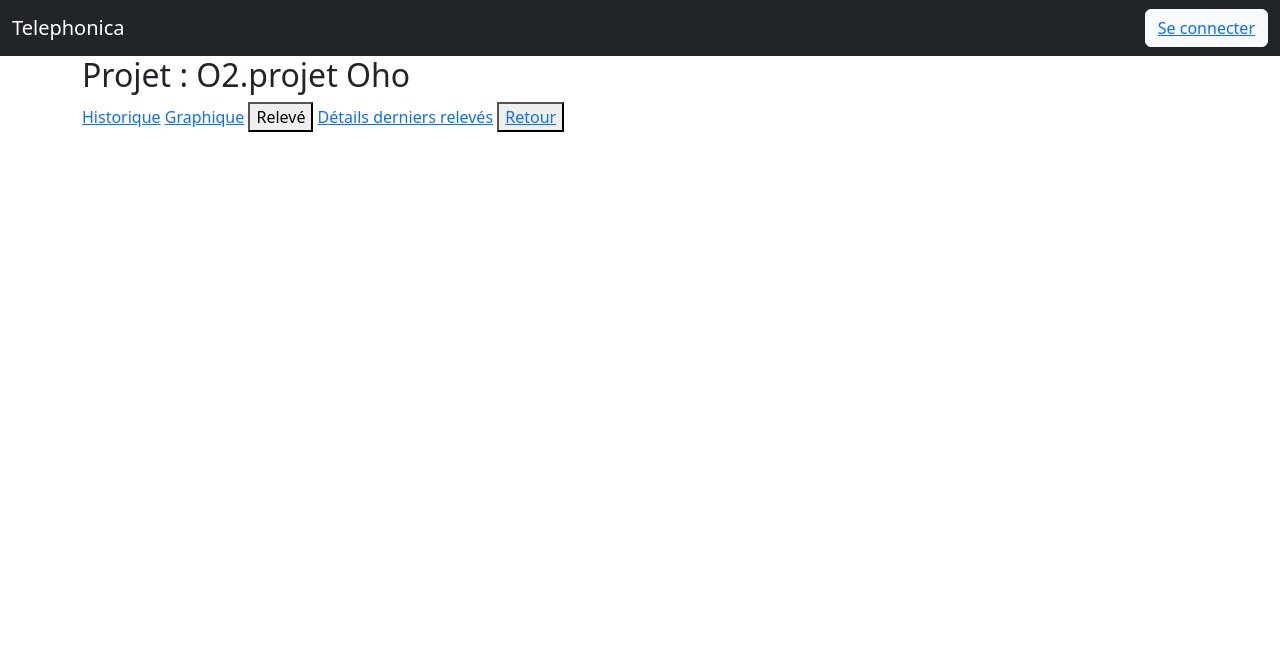
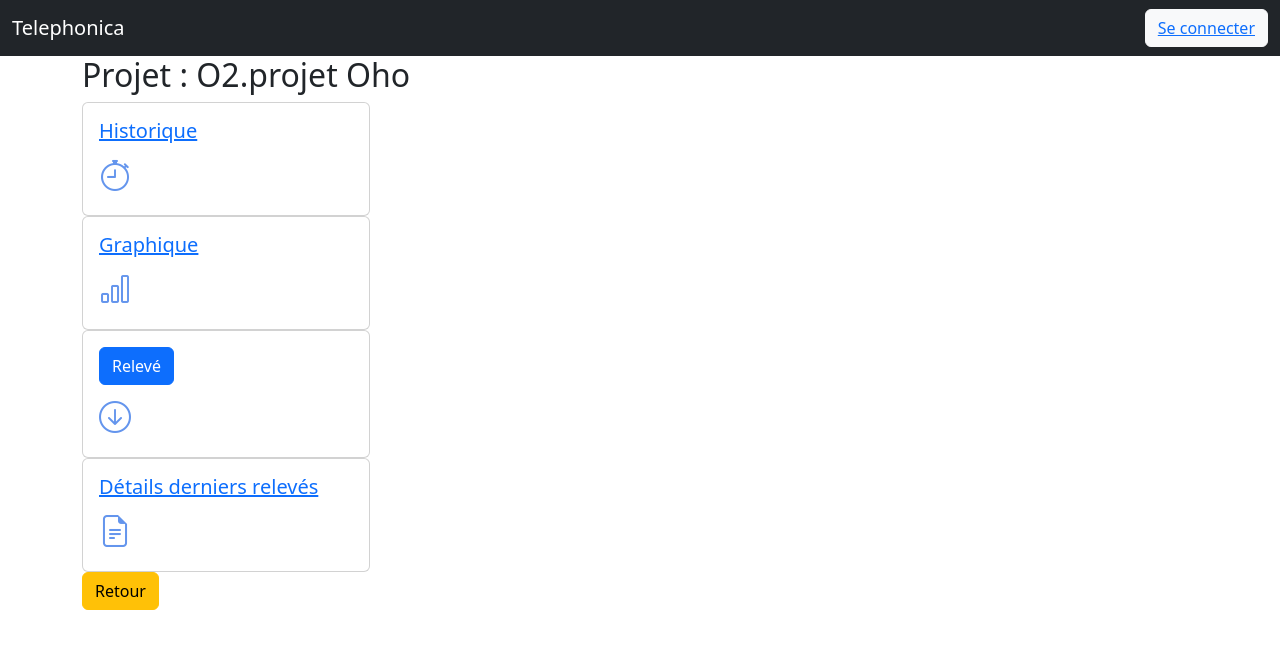
Before and after one commit to MaillotCedric/site_django, a Django app: template src/dashboard/templates/dashboard_accueil.html in a window 1280 px wide. Shown: the top 649 px of the page. Run offline with Django 3.2, Linux system fonts and the light colour scheme; the template is opened without the code that fills it, so the values that code supplies are empty; some libraries are stand-ins or nearby versions.

Commit message:
style accueil dashboard

```diff
--- a/src/dashboard/templates/dashboard_accueil.html
+++ b/src/dashboard/templates/dashboard_accueil.html
@@ -4,15 +4,59 @@
 <h2>Projet : O2.projet Oho</h2>
 
 <!-- Lien vers la page 'Historique' -->
-<a href="">Historique</a>
+<!-- <a href="">Historique</a> -->
+<div class="card" style="width: 18rem;">
+    <div class="card-body">
+        <h5 class="card-title">
+            <a href="">Historique</a>
+        </h5>
+        <p class="card-text">
+            <i class="bi-stopwatch" style="font-size: 2rem; color: cornflowerblue;"></i>
+        </p>
+    </div>
+</div>
+
 <!-- Lien vers la page 'Graphique' -->
-<a href="">Graphique</a>
+<!-- <a href="">Graphique</a> -->
+<div class="card" style="width: 18rem;">
+    <div class="card-body">
+        <h5 class="card-title">
+            <a href="">Graphique</a>
+        </h5>
+        <p class="card-text">
+            <i class="bi-bar-chart" style="font-size: 2rem; color: cornflowerblue;"></i>
+        </p>
+    </div>
+</div>
+
 <!-- Bouton qui va lancer le SCRAP du projet affiché -->
-<button>Relevé</button>
+<!-- <button>Relevé</button> -->
+<div class="card" style="width: 18rem;">
+    <div class="card-body">
+        <h5 class="card-title">
+            <button type="button" class="btn btn-primary">Relevé</button>
+        </h5>
+        <p class="card-text">
+            <i class="bi bi-arrow-down-circle" style="font-size: 2rem; color: cornflowerblue;"></i>
+        </p>
+    </div>
+</div>
+
 <!-- Lien vers la page 'Détails des derniers relevés' -->
-<a href="">Détails derniers relevés</a>
+<!-- <a href="">Détails derniers relevés</a> -->
+<div class="card" style="width: 18rem;">
+    <div class="card-body">
+        <h5 class="card-title">
+            <a href="">Détails derniers relevés</a>
+        </h5>
+        <p class="card-text">
+            <i class="bi bi-file-earmark-text" style="font-size: 2rem; color: cornflowerblue;"></i>
+        </p>
+    </div>
+</div>
+
 <!-- Bouton de retour vers la page d'accueil privée -->
-<button>
-    <a href="../home">Retour</a>
-</button>
+<!-- <button> -->
+<a type="button" class="btn btn-warning" href="../home">Retour</a>
+<!-- </button> -->
 {% endblock %}
```
